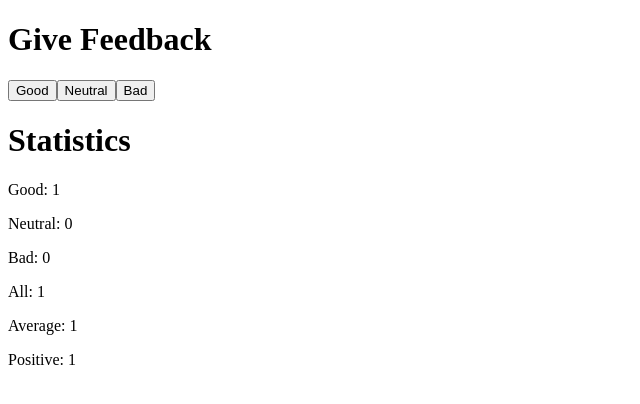
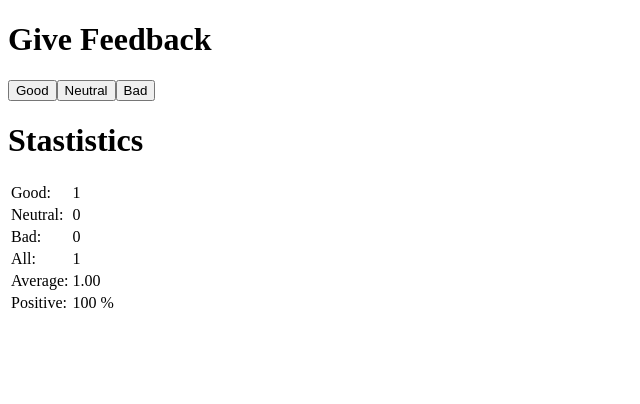
Before and after one commit to frizzzzzzi/Projeto1, a React (Vite) app in the folder my-app/: page / in a window 1280 px wide. Both pictures are taken after a click on the button "Good". Shown: the top 404 px of the page, without its empty margins (0-640 px from the left). Built offline with nearby package versions, Linux system fonts and the light colour scheme.

Commit message:
Feddback parte final

```diff
--- a/my-app/src/App.jsx
+++ b/my-app/src/App.jsx
@@ -9,16 +9,35 @@ const Button = (props) => {
 }
 
 const Statistics = (props) => {
+  if (props.good+props.bad+props.neutral>0) {
+    return (
+      <div>
+      <table>
+        <tbody>
+        <StatisticLine text="Good: " value={props.good} />
+        <StatisticLine text="Neutral: " value={props.neutral} />
+        <StatisticLine text="Bad: " value={props.bad} />
+        <StatisticLine text="All: " value={props.good + props.neutral + props.bad} />
+        <StatisticLine text="Average: " value={((props.good - props.bad) / (props.good + props.neutral + props.bad)).toFixed(2)} />
+        <StatisticLine text="Positive: " value={`${((props.good / (props.good + props.neutral + props.bad)) * 100).toFixed(0)} %`} />
+        </tbody>
+      </table>
+      </div>
+    )
+  }
   return (
     <div>
-      <h1>Statistics</h1>
-      <p>Good: {props.good}</p>
-      <p>Neutral: {props.neutral}</p>
-      <p>Bad: {props.bad}</p>
-      <p>All: {props.good+props.neutral+props.bad}</p>
-      <p>Average: {(props.good-props.bad)/(props.good+props.neutral+props.bad)}</p>
-      <p>Positive: {((props.good)/(props.good+props.neutral+props.bad))}</p>
+      <p>No feedback given</p>
     </div>
+  )
+}
+
+const StatisticLine = (props) => {
+  return (
+    <tr>
+      <td>{props.text}</td>
+      <td>{props.value}</td>
+    </tr>
   )
 }
 
@@ -34,6 +53,7 @@ const App = () => {
       <Button handleClick={() => setGood(good + 1)} text='Good' />
       <Button handleClick={() => setNeutral(neutral + 1)} text='Neutral' />
       <Button handleClick={() => setBad(bad + 1)} text='Bad' />
+      <h1>Stastistics</h1>
       <Statistics good={good} neutral={neutral} bad={bad} />
     </div>
   )
```
